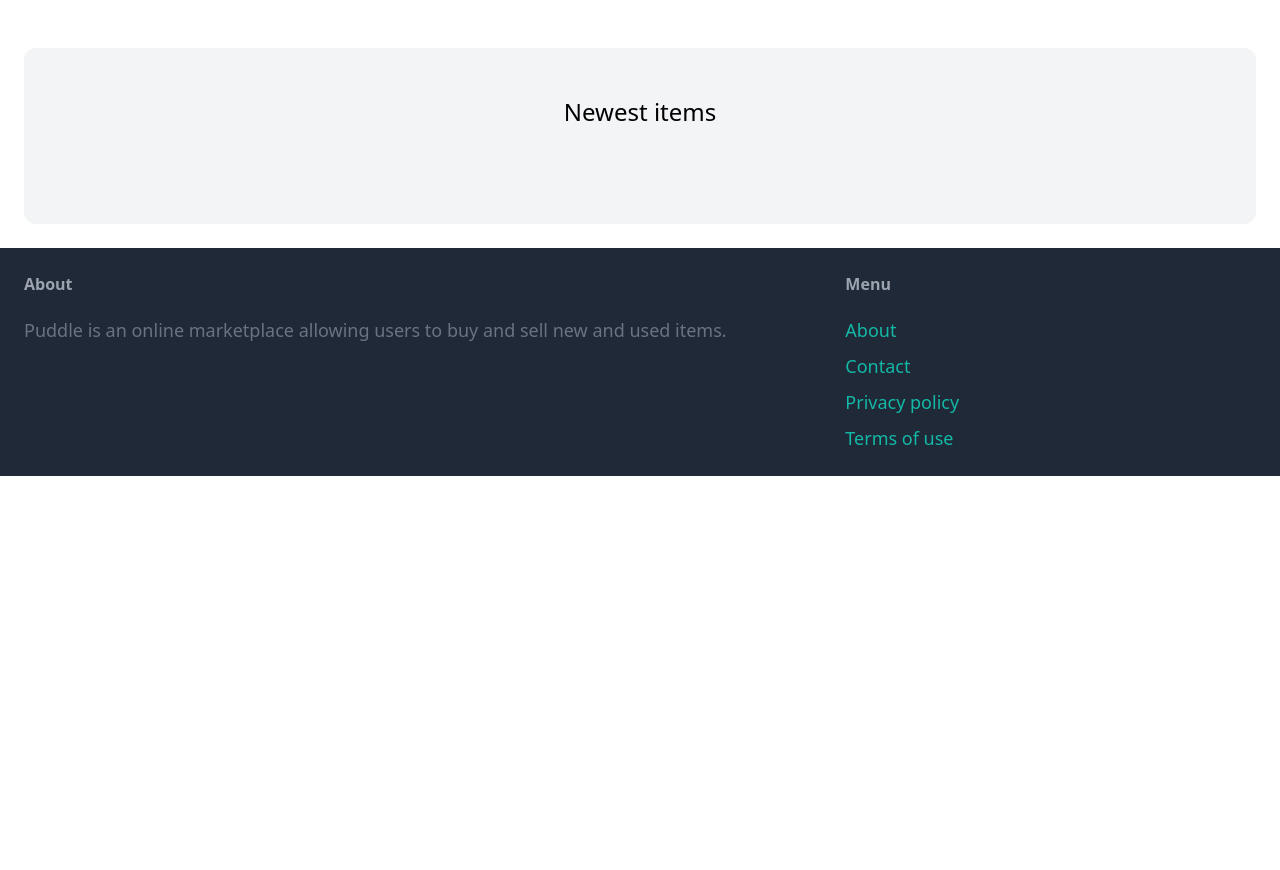
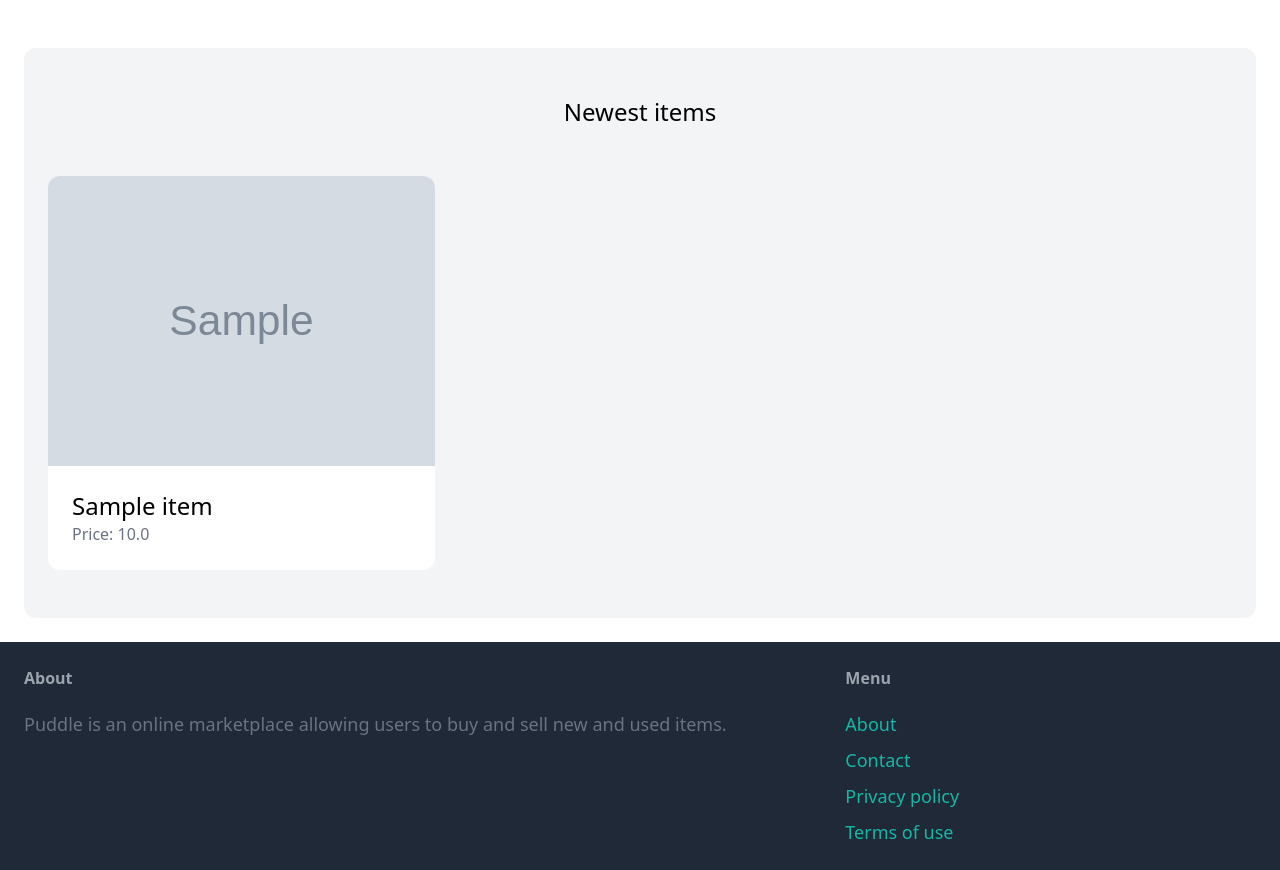
Before and after one commit to ebl138/puddle, a Django app: template puddle/core/templates/core/index.html in a window 1280 px wide. Shown: the part 77-947 px from the top of the page. Before the commit the page ends 553 px from the top, so only its background shows below. Run offline with Django 5.2, Linux system fonts and the light colour scheme; the template is opened without the code that fills it: values that come from a table or form of the project are taken from there, others are empty; tables that the repository leaves empty hold one stand-in row (values such as "Sample post"); grey boxes marked "Sample" are stand-in pictures; some libraries are stand-ins or nearby versions.

Commit message:
add loop to display newest items with price and image

```diff
--- a/puddle/core/templates/core/index.html
+++ b/puddle/core/templates/core/index.html
@@ -5,5 +5,22 @@
 {% block content %}
   <div class="mt-6 px-6 py-12 bg-gray-100 rounded-xl">
     <h2 class="mb-12 text-2xl text-center">Newest items</h2>
+
+    <div class="grid grid-cols-3 gap-3">
+        {% for item in items %}
+            <div>
+                <a href="#">
+                    <div>
+                        <img src="{{ item.image.url }}" class="rounded-t-xl">
+                    </div>
+
+                    <div class="p-6 bg-white rounded-b-xl">
+                        <h2 class="text-2xl">{{ item.name }}</h2>
+                        <p class="text-gray-500">Price: {{ item.price }}</p>
+                    </div>
+                </a>
+            </div>
+        {% endfor %}
+    </div>
   </div>
 {% endblock %}
--- a/puddle/puddle/urls.py
+++ b/puddle/puddle/urls.py
@@ -1,3 +1,5 @@
+from django.conf import settings
+from django.conf.urls.static import static
 from django.contrib import admin
 from django.urls import path
 
@@ -7,4 +9,4 @@ urlpatterns = [
     path('', index, name='index'),
     path('contact/', contact, name="contact"),
     path('admin/', admin.site.urls),
-]
+] + static(settings.MEDIA_URL, document_root=settings.MEDIA_ROOT)
```
